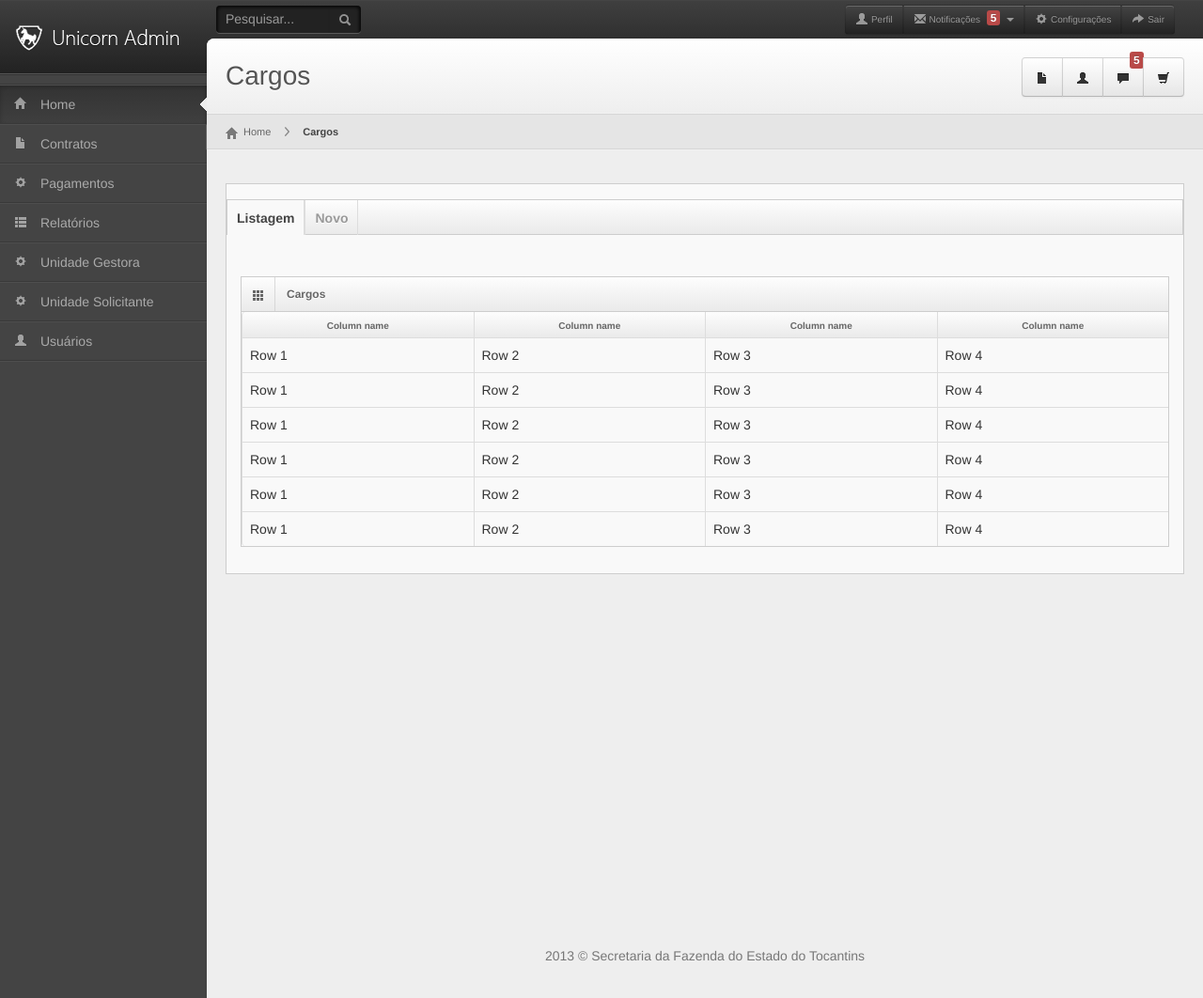
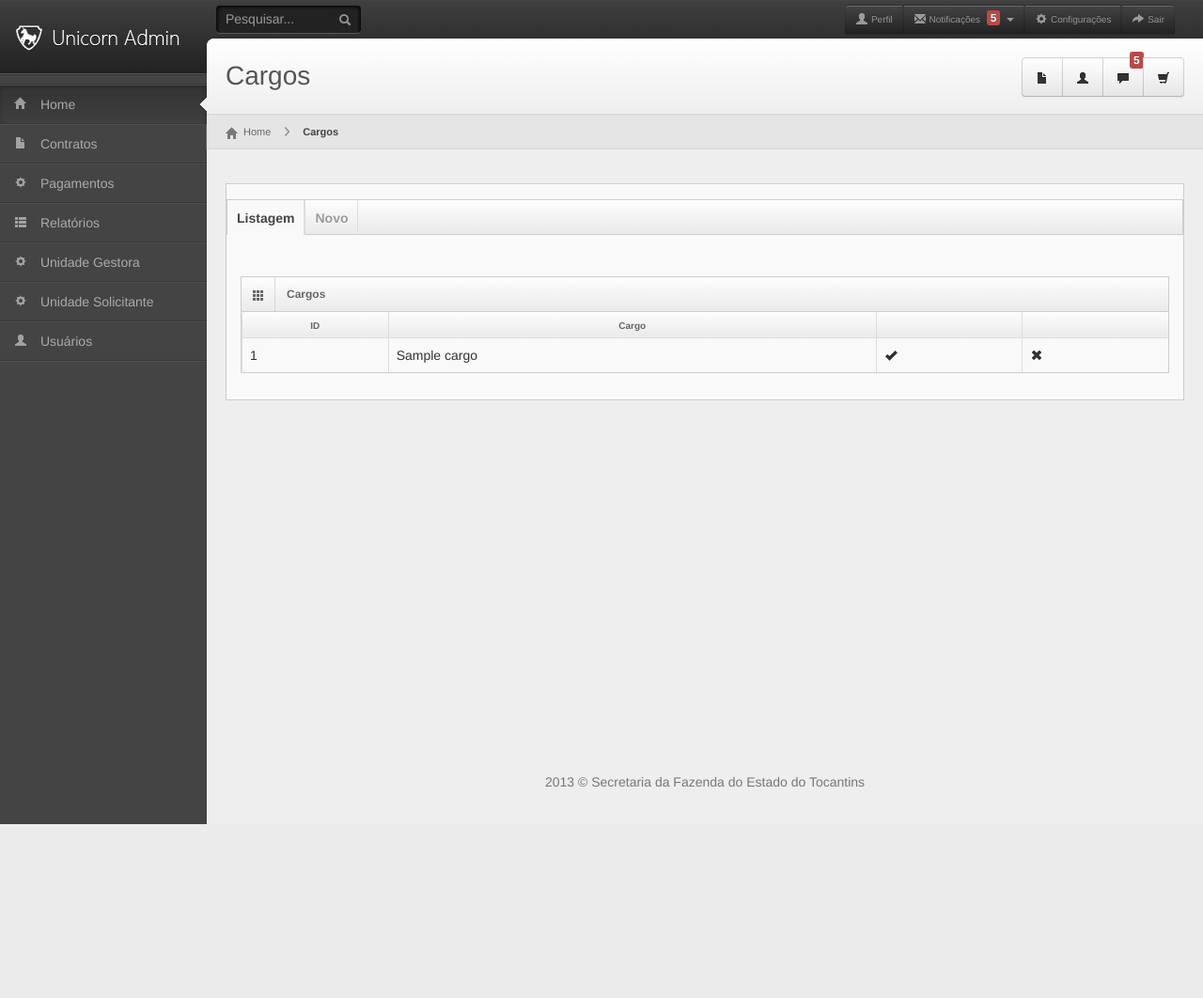
Before and after one commit to fredsilva/Contrato, a Django app: page /cargos/ in a window 1280 px wide. Shown: the whole page at 94% size. After the commit the page ends 877 px from the top, so only its background shows below. Run offline with Django 3.2, Linux system fonts and the light colour scheme; tables that the repository leaves empty hold one stand-in row (values such as "Sample post"); some libraries are stand-ins or nearby versions.

Commit message:
Foram implementados a listagem e cadastro de cargos, alem de utilizacao do widget placeholder no campo nome do cargo

```diff
--- a/Contratos/templates/cargos.html
+++ b/Contratos/templates/cargos.html
@@ -19,58 +19,28 @@
 		<div id="tab1" class="tab-pane active">
 			<div class="widget-box">
 				<div class="widget-title">
-								<span class="icon">
-									<i class="icon-th"></i>
-								</span>
+					<span class="icon"> <i class="icon-th"></i> </span>
 					<h5>Cargos</h5>
 				</div>
 				<div class="widget-content nopadding">
 					<table class="table table-bordered table-striped">
 						<thead>
 							<tr>
-											<th>Column name</th>
-											<th>Column name</th>
-											<th>Column name</th>
-											<th>Column name</th>
+								<th>ID</th>
+								<th>Cargo</th>
+								<th></th>
+								<th></th>
 							</tr>
 						</thead>
 						<tbody>
+							{% for cargo in cargos %}
 							<tr>
-											<td>Row 1</td>
-											<td>Row 2</td>
-											<td>Row 3</td>
-											<td>Row 4</td>
+								<td>{{ cargo.id }}</td>
+								<td>{{ cargo.nome }}</td>
+								<td><a href="#" class="tip-top" data-original-title="Alterar"><i class="icon-ok"></i></a></td>
+								<td><a href="#" class="tip-top" data-original-title="Excluir"><i class="icon-remove"></i></a></td>
 							</tr>
-										<tr>
-											<td>Row 1</td>
-											<td>Row 2</td>
-											<td>Row 3</td>
-											<td>Row 4</td>
-										</tr>
-										<tr>
-											<td>Row 1</td>
-											<td>Row 2</td>
-											<td>Row 3</td>
-											<td>Row 4</td>
-										</tr>
-										<tr>
-											<td>Row 1</td>
-											<td>Row 2</td>
-											<td>Row 3</td>
-											<td>Row 4</td>
-										</tr>
-										<tr>
-											<td>Row 1</td>
-											<td>Row 2</td>
-											<td>Row 3</td>
-											<td>Row 4</td>
-										</tr>
-										<tr>
-											<td>Row 1</td>
-											<td>Row 2</td>
-											<td>Row 3</td>
-											<td>Row 4</td>
-										</tr>
+							{% endfor %}
 						</tbody>
 					</table>
 				</div>
--- /dev/null
+++ b/Contratos/templates/sucesso.html
@@ -0,0 +1,6 @@
+{% extends "base.html" %}
+{% block graficos %}
+{% endblock %}
+{% block formulario %}
+	<h2>Cargo cadastrado com sucesso!</h2>
+{% endblock %}
--- a/contrato/forms.py
+++ b/contrato/forms.py
@@ -1,4 +1,6 @@
 from django import forms
 
+
 class FormCargo(forms.Form):
-    nome = forms.CharField(max_length = 50)
+    nome = forms.CharField(max_length = 50, widget = forms.TextInput(attrs = {'placeholder': 'Cargo'}))
+    #nome = forms.CharField(max_length = 50, widget = forms.TextInput(attrs = {'class': 'datepicker', 'data-date': '12-02-2012', 'data-date-format' : 'dd-mm-yyyy', 'value':'12-02-2012'}))
--- a/contrato/views.py
+++ b/contrato/views.py
@@ -2,6 +2,8 @@
 
 from django.shortcuts import render_to_response
 from django.template import RequestContext
+from contrato.forms import FormCargo
+from contrato.models import Cargo
 
 def home(request):
     nomePagina = "Home"
@@ -41,5 +43,14 @@ def unidadessolicitante(request):
 def cargos(request):
     nomePagina = "Cargos"
     titulo  = "Cargos"
-
-    return render_to_response("cargos.html",{'titulo': titulo, 'nomePagina': nomePagina}, context_instance = RequestContext(request))
+    if request.method == "POST":
+        form = FormCargo(request.POST, request.FILES)
+        if form.is_valid():
+            dados = form.cleaned_data
+            cargo = Cargo(nome = dados['nome'])
+            cargo.save()
+            return render_to_response("sucesso.html",{}, context_instance = RequestContext(request))
+    else:
+        form = FormCargo()
+        cargos = Cargo.objects.all()
+    return render_to_response("cargos.html",{'titulo': titulo, 'nomePagina': nomePagina, 'form': form, 'cargos': cargos}, context_instance = RequestContext(request))
```
Also changed, not shown: other parts of Contratos/templates/cargos.html (+5 -34 lines), Contratos/contratos.db, 2 other files. Lines whose indentation alone changed are shown as unchanged.
